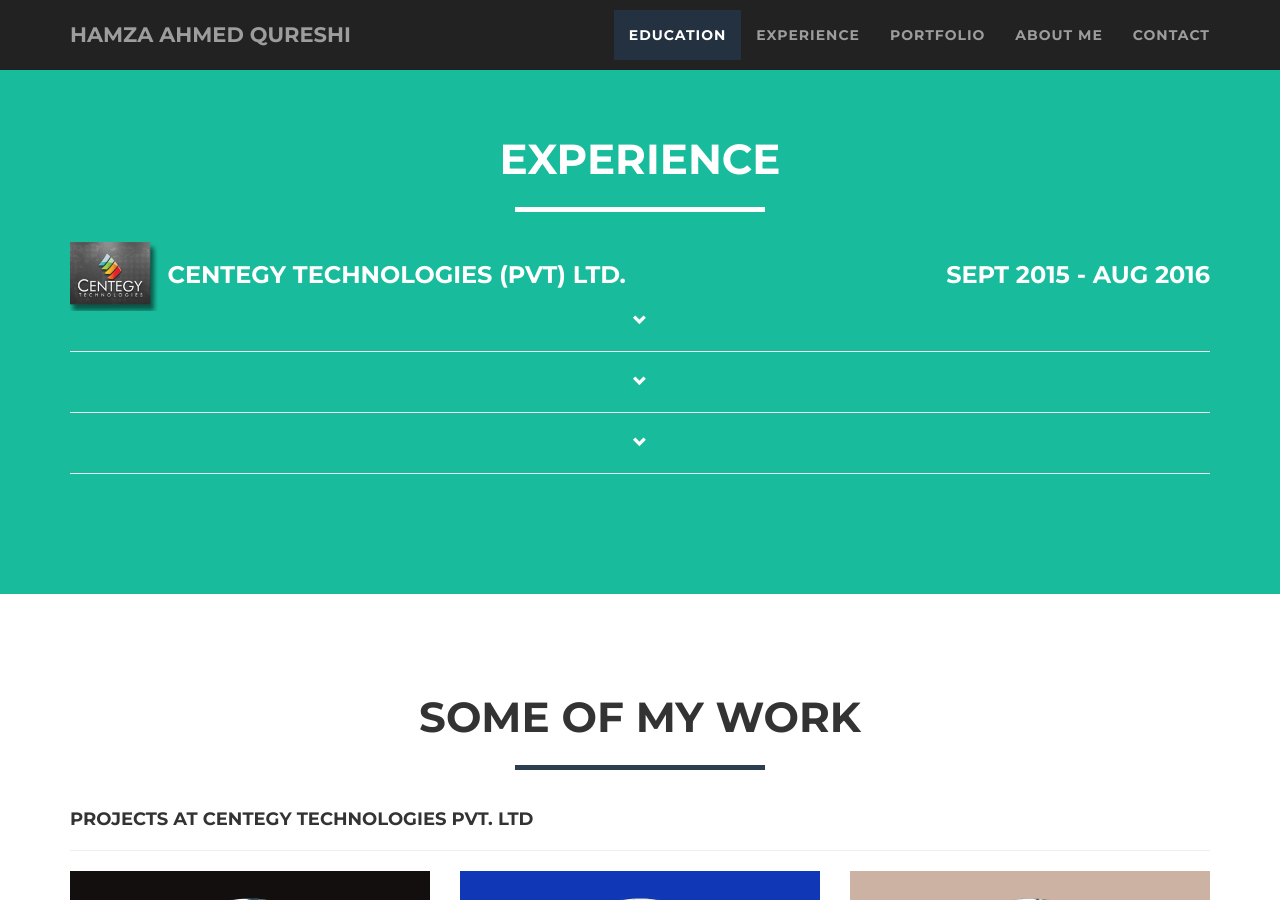
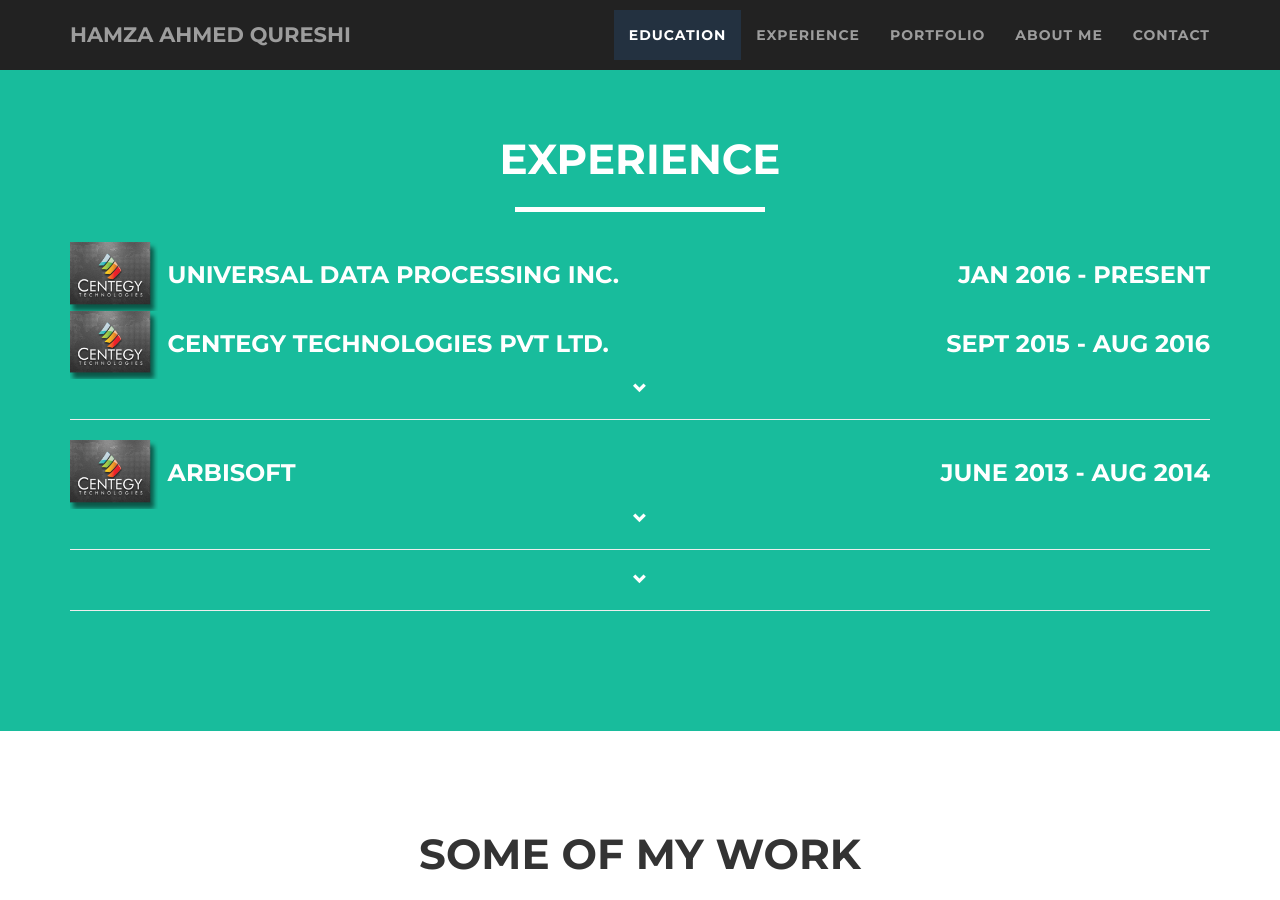
Before and after one commit to hamza1592/hamza1592.github.io, a Jekyll site: the page built from index.html, in a window 1280 px wide and 900 px high, scrolled down 1427 px. Built offline with Jekyll 4.4.1, drawn with Linux system fonts in a browser that asks for light colours.

Commit message:
bugs fixed

```diff
--- a/_includes/experience.html
+++ b/_includes/experience.html
@@ -14,9 +14,9 @@
 							<img src="img/icons/centegyIcon.png" width='130%' height='130%'>
 						</div>
 						<div class="col-lg-7 text-left">
-							<h3>  Centegy Technologies (Pvt) Ltd. </h3>
+							<h3>  Universal Data Processing Inc. </h3>
 						</div>
-						<div class="col-lg-4 text-right" ><h3>Sept 2015 - Aug 2016</h3></div>
+						<div class="col-lg-4 text-right" ><h3>Jan 2016 - Present</h3></div>
 					</div>
 				</a>
 				<div id="universalDataCollapsed" class="collapse row">
@@ -32,6 +32,22 @@
 							</table>
 						</div>
 					</div>
+				</div>
+			</div>
+			<div class="row">
+				<div class="col-lg-12 text-left">
+					<a style="cursor:pointer !important;"type = "button" data-toggle="collapse" data-target="#centegyCollapsed" onclick="rotateSpan(this)">
+						<div class="row">
+							<div class = "col-lg-1 text-left">
+								<img src="img/icons/centegyIcon.png" width='130%' height='130%'>
+							</div>
+							<div class="col-lg-7 text-left">
+								<h3>  Centegy Technologies Pvt Ltd. </h3>
+							</div>
+							<div class="col-lg-4 text-right" ><h3>Sept 2015 - Aug 2016</h3></div>
+						</div>
+					</a>
+
 					<div class="row text-center"><a style="cursor:pointer !important;"type = "button" data-toggle="collapse" data-target="#universalDataCollapsed" onclick="rotateSpan(this)"><span class="glyphicon glyphicon-chevron-down rotatable"></span></a></div>
 					<hr class="star-secondary">
 					<div id="centegyCollapsed" class="collapse row">
@@ -47,6 +63,22 @@
 							</table>
 						</div>
 					</div>
+				</div>
+			</div>
+			<div class="row">
+				<div class="col-lg-12 text-left">
+					<a style="cursor:pointer !important;"type = "button" data-toggle="collapse" data-target="#centegyCollapsed" onclick="rotateSpan(this)">
+						<div class="row">
+							<div class = "col-lg-1 text-left">
+								<img src="img/icons/centegyIcon.png" width='130%' height='130%'>
+							</div>
+							<div class="col-lg-7 text-left">
+								<h3>  Arbisoft </h3>
+							</div>
+							<div class="col-lg-4 text-right" ><h3>June 2013 - Aug 2014</h3></div>
+						</div>
+					</a>
+
 					<div class="row text-center"><a style="cursor:pointer !important;"type = "button" data-toggle="collapse" data-target="#centegyCollapsed" onclick="rotateSpan(this)"><span class="glyphicon glyphicon-chevron-down rotatable"></span></a></div>
 					<hr class="star-secondary">
 					<div id="arbisoftCollapsed" class="collapse row">
```
Lines whose indentation alone changed are shown as unchanged.
